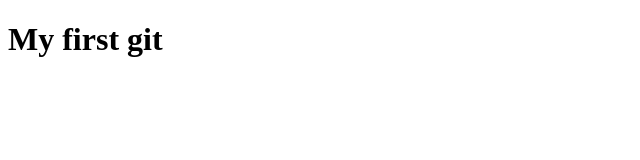
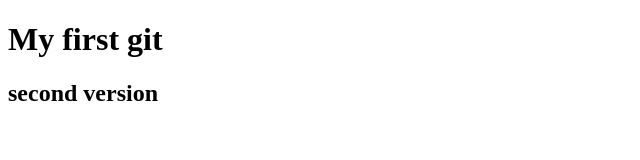
Before and after one commit to HabibId17/First-git, a plain HTML site: page grade/index.html in a window 1280 px wide. Shown: the whole page, without its empty margins (0-640 px from the left). Drawn offline with Linux system fonts and the light colour scheme.

Commit message:
second version

```diff
--- a/grade/index.html
+++ b/grade/index.html
@@ -7,5 +7,6 @@
 </head>
 <body>
     <h1>My first git</h1>
+    <h2>second version</h2>
 </body>
 </html>
```
